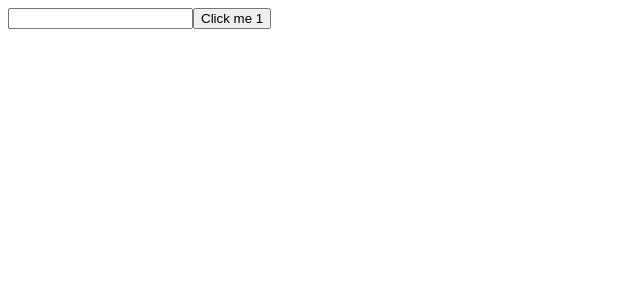
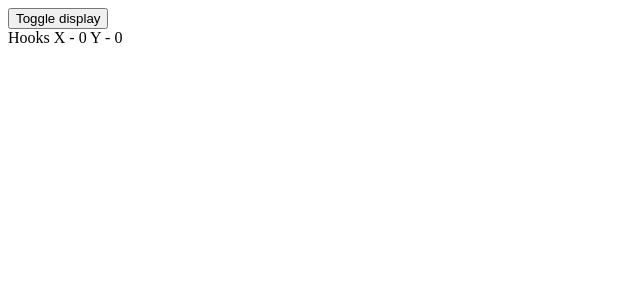
Before and after one commit to Akshatha2023/react-coding-hooks, a React (Vite) app: page / in a window 1280 px wide. Shown: the top 300 px of the page, without its empty margins (0-640 px from the left). Built offline with nearby package versions, Linux system fonts and the light colour scheme.

Commit message:
Cleanup code in useEffect using return keyword

```diff
--- a/src/App.jsx
+++ b/src/App.jsx
@@ -7,6 +7,8 @@
 import CounterOne from "./components/useEffect/CounterOne";
 import CounterTwoUseEffect from "./components/useEffect/CounterTwoUseEffect";
 import CounterThreeUseEffect from "./components/useEffect/CounterThreeUseEffect";
+import HookMouse from "./components/useEffect/HookMouse";
+import MouseContainer from "./components/useEffect/MouseContainer";
 
 function App() {
   return (
@@ -17,7 +19,9 @@
       {/* <CounterArray /> */}
       {/* <CounterOne /> */}
       {/* <CounterTwoUseEffect /> */}
-      <CounterThreeUseEffect />
+      {/* <CounterThreeUseEffect /> */}
+      {/* <HookMouse /> */}
+      <MouseContainer />
     </>
   );
 }
--- /dev/null
+++ b/src/components/useEffect/HookMouse.jsx
@@ -0,0 +1,29 @@
+import { useState, useEffect } from "react";
+const HookMouse = () => {
+  const [x, setX] = useState(0);
+  const [y, setY] = useState(0);
+
+  const logMousePosition = (e) => {
+    console.log("Mouse Event");
+    setX(e.clientX);
+    setY(e.clientY);
+  };
+  useEffect(() => {
+    console.log("useEffect called");
+    window.addEventListener("mousemove", logMousePosition);
+    return () => {
+      console.log("Component unmounting code");
+      window.removeEventListener("mousemove", logMousePosition);
+    };
+  }, []);
+  return (
+    <>
+      <div>
+        Hooks X - {x} Y - {y}
+      </div>
+    </>
+  );
+};
+export default HookMouse;
+
+// IF WE WANNA do cleanup then pass return inside useEffect so that will act as cleanup or unmount
--- /dev/null
+++ b/src/components/useEffect/MouseContainer.jsx
@@ -0,0 +1,12 @@
+import React, { useState } from "react";
+import HookMouse from "./HookMouse";
+function MouseContainer() {
+  const [display, setDisplay] = useState(true);
+  return (
+    <>
+      <button onClick={() => setDisplay(!display)}>Toggle display</button>
+      {display && <HookMouse />}
+    </>
+  );
+}
+export default MouseContainer;
```
